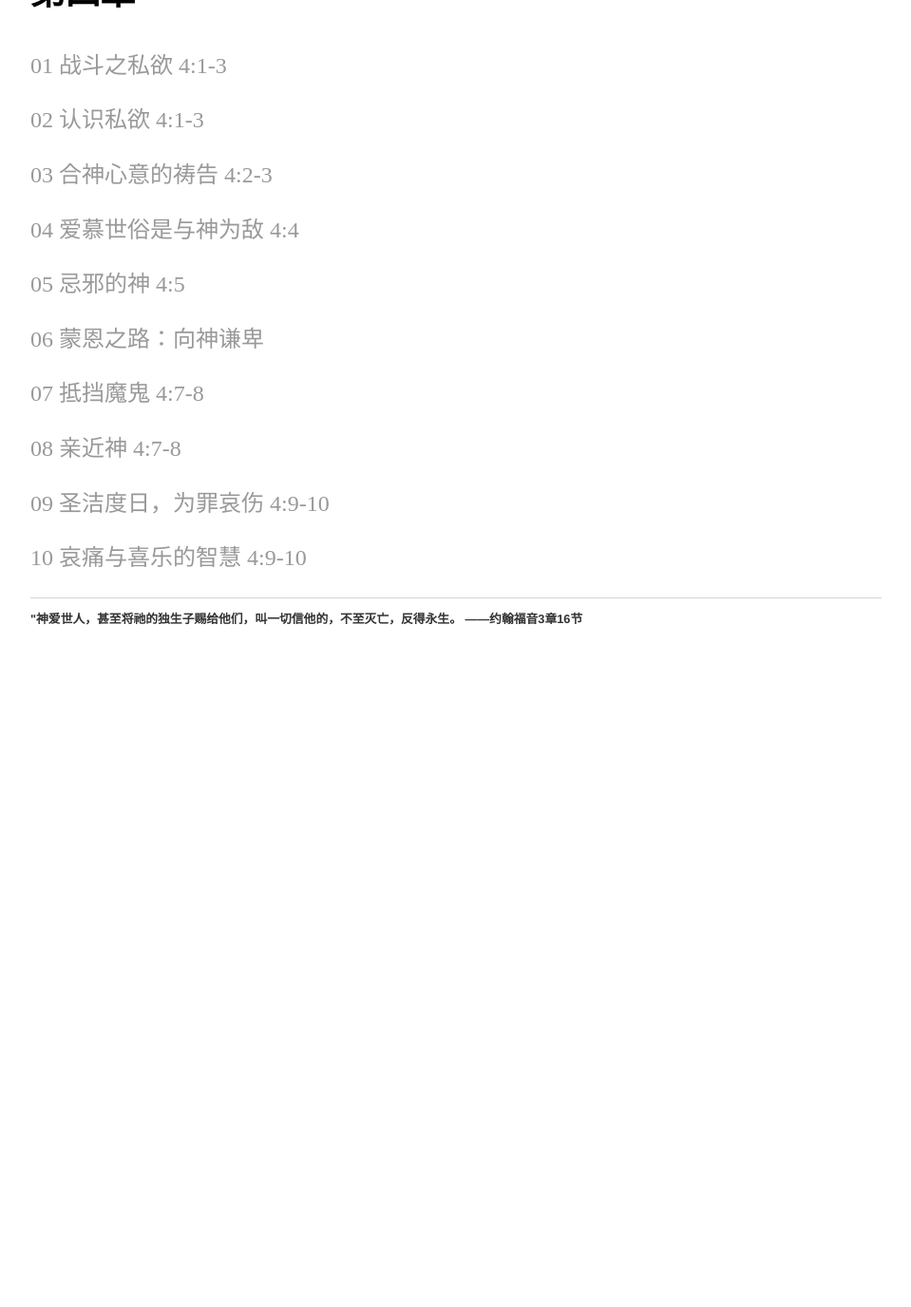
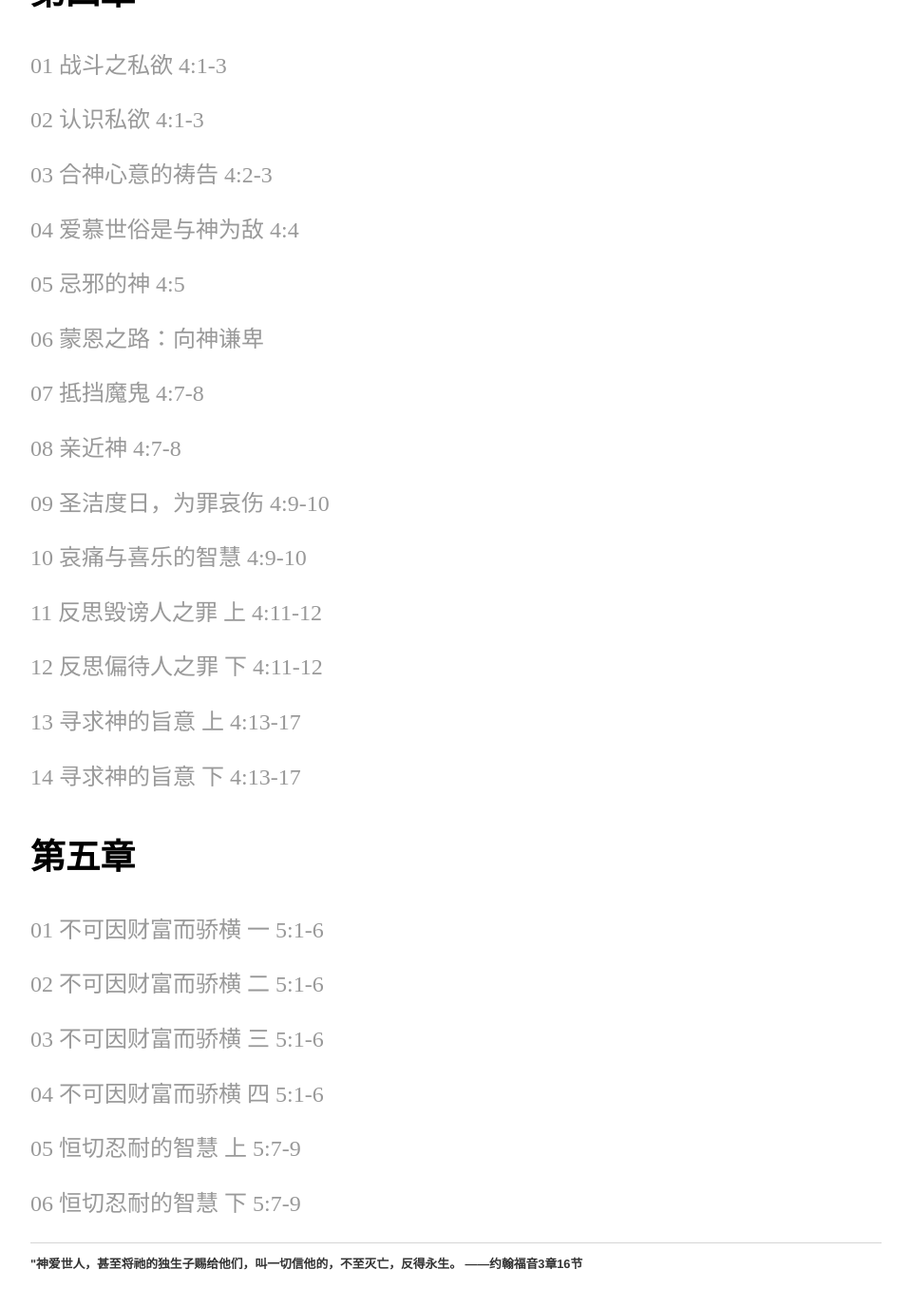
Before and after one commit to zlchurch/zlchurch.github.io, a Jekyll site: the page built from sermons/index_james.md, in a window 1280 px wide and 1400 px high, scrolled down 1948 px. Shown: the top 1376 px of the window at 95% size, without its empty margins (160-1119 px from the left). Built offline with Jekyll 4.4.1, drawn with Linux system fonts in a browser that asks for light colours; before the commit the page ends 2669 px from its top, so only the background shows below that.

Commit message:
Update index_james.md

```diff
--- a/sermons/index_james.md
+++ b/sermons/index_james.md
@@ -88,3 +88,25 @@ layout: default
 [09 圣洁度日，为罪哀伤 4:9-10](https://www.dropbox.com/s/jyuiefyz67mriqd/49%E5%9C%A3%E6%B4%81%E5%BA%A6%E6%97%A5%E4%B8%BA%E7%BD%AA%E5%BF%8F%E6%82%94%28%E5%9B%9B8-10%29.m4a?dl=0)
 
 [10 哀痛与喜乐的智慧 4:9-10](https://www.dropbox.com/s/jyuiefyz67mriqd/49%E5%9C%A3%E6%B4%81%E5%BA%A6%E6%97%A5%E4%B8%BA%E7%BD%AA%E5%BF%8F%E6%82%94%28%E5%9B%9B8-10%29.m4a?dl=0)
+
+[11 反思毁谤人之罪 上 4:11-12](https://www.dropbox.com/s/y11hg7x0u3jmx6a/411%E5%8F%8D%E6%80%9D%E6%AF%81%E8%B0%A4%E4%BA%BA%E4%B9%8B%E7%BD%AA%28%E5%9B%9B11%29.mp3?dl=0)
+
+[12 反思偏待人之罪 下 4:11-12](https://www.dropbox.com/s/y11hg7x0u3jmx6a/411%E5%8F%8D%E6%80%9D%E6%AF%81%E8%B0%A4%E4%BA%BA%E4%B9%8B%E7%BD%AA%28%E5%9B%9B11%29.mp3?dl=0)
+
+[13 寻求神的旨意 上 4:13-17](https://www.dropbox.com/s/y11hg7x0u3jmx6a/411%E5%8F%8D%E6%80%9D%E6%AF%81%E8%B0%A4%E4%BA%BA%E4%B9%8B%E7%BD%AA%28%E5%9B%9B11%29.mp3?dl=0)
+
+[14 寻求神的旨意 下 4:13-17](https://www.dropbox.com/s/gwuifdrbtuharro/414%E5%AF%BB%E6%B1%82%E7%A5%9E%E4%B8%BB%E6%9D%83%E7%9A%84%E6%97%A8%E6%84%8F%28%E5%9B%9B15-17%29.m4a?dl=0)
+
+### 第五章
+
+[01 不可因财富而骄横 一 5:1-6 ](https://www.dropbox.com/s/mofpss0nqu9vbtq/501%E4%B8%8D%E5%8F%AF%E5%9B%A0%E8%B4%A2%E5%AF%8C%E8%80%8C%E9%AA%84%E6%A8%AA%28%E4%BA%941-6%29.m4a?dl=0)
+
+[02 不可因财富而骄横 二 5:1-6](https://www.dropbox.com/s/4b1ryigolxt75t6/502%E5%9B%A4%E7%A7%AF%E6%98%AF%E9%AA%84%E6%A8%AA%E7%9A%84%E7%89%B9%E5%BE%81%28%E4%BA%941-6%29.m4a?dl=0)
+
+[03 不可因财富而骄横 三 5:1-6](https://www.dropbox.com/s/k6qjcspyvw05z2s/503%E8%B7%B5%E8%B8%8F%E5%85%AC%E4%B9%89%E6%98%AF%E9%AA%84%E6%A8%AA%E7%9A%84%E5%AE%9E%E8%B4%A8%28%E4%BA%941-6%29.m4a?dl=0)
+
+[04 不可因财富而骄横 四 5:1-6](https://www.dropbox.com/s/bjsegpyd8jroiul/504%E5%AE%B4%E4%B9%90%E8%83%8C%E9%81%93%E6%98%AF%E9%AA%84%E6%A8%AA%E7%9A%84%E6%81%B6%E6%9E%9C%28%E4%BA%945-6%29.m4a?dl=0)
+
+[05 恒切忍耐的智慧 上 5:7-9](https://www.dropbox.com/s/fczw6imuvf0bers/505%E5%87%AD%E4%BF%A1%E5%BF%83%E6%81%92%E5%88%87%E5%BF%8D%E8%80%90%28%E4%BA%947-9%29.m4a?dl=0)
+
+[06 恒切忍耐的智慧 下 5:7-9](https://www.dropbox.com/s/fczw6imuvf0bers/505%E5%87%AD%E4%BF%A1%E5%BF%83%E6%81%92%E5%88%87%E5%BF%8D%E8%80%90%28%E4%BA%947-9%29.m4a?dl=0)
```
